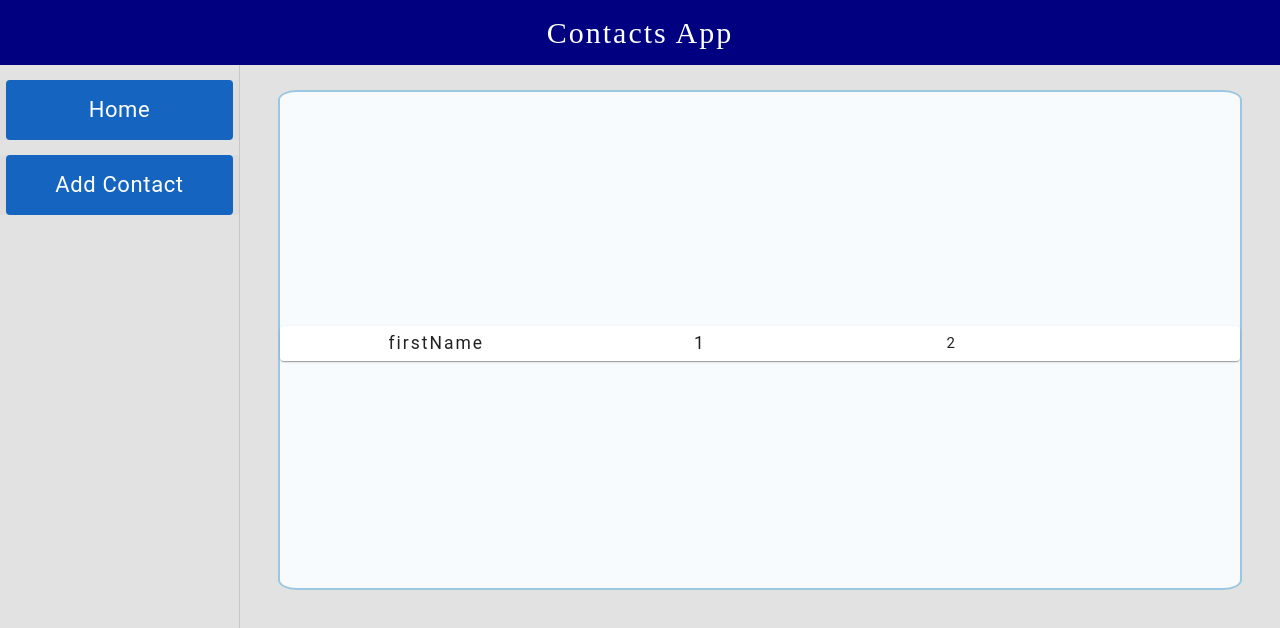
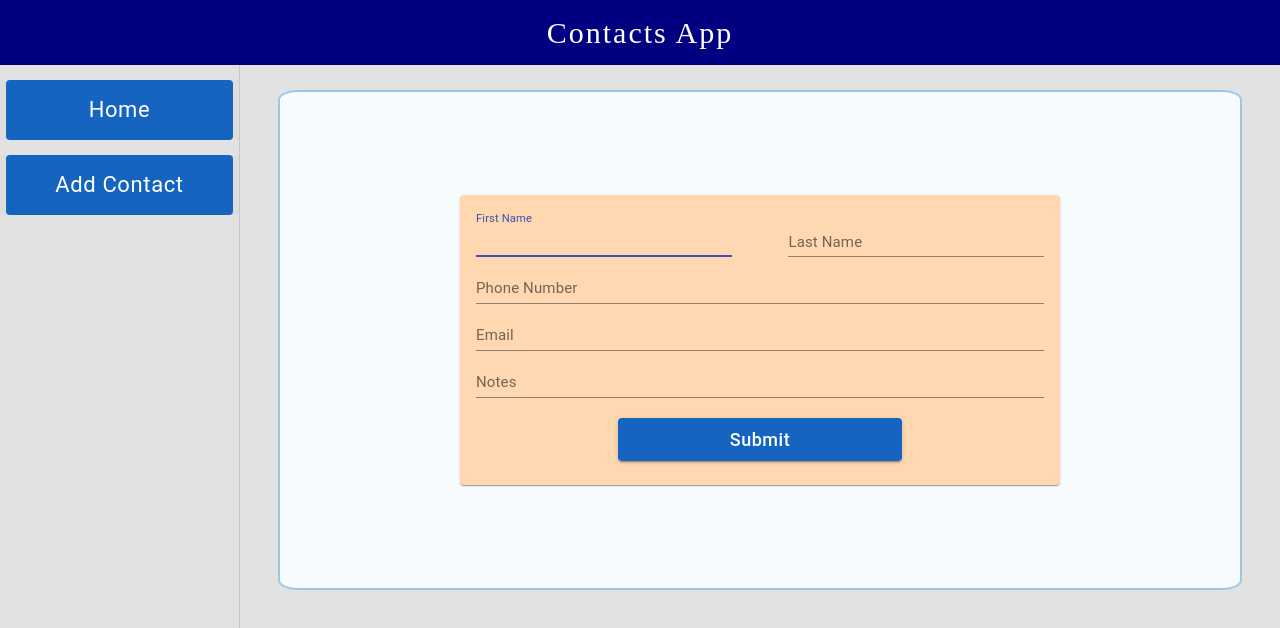
Before and after one commit to atonymartin20/ContactsApp, a React (Create React App) app in the folder frontend/: page /addContact in a window 1280 px wide. Shown: the top 628 px of the page. Built offline with nearby package versions, Linux system fonts and the light colour scheme.

Commit message:
addContact.js almost completed

```diff
--- a/frontend/src/components/contact/addContact.js
+++ b/frontend/src/components/contact/addContact.js
@@ -1,96 +1,20 @@
 import React from 'react';
 import withStyles from '@material-ui/core/styles/withStyles';
 import Card from '@material-ui/core/Card';
-import CardActions from '@material-ui/core/CardActions';
 import CardContent from '@material-ui/core/CardContent';
 import Button from '@material-ui/core/Button';
 import Navbar from '../navbar';
 import FormControl from '@material-ui/core/FormControl';
 import Input from '@material-ui/core/Input';
 import InputLabel from '@material-ui/core/InputLabel';
+import TextField from '@material-ui/core/TextField';
+import { AppContext } from '../context/appContext.js';
 
 const styles = theme => ({
-    container: {
+    addContactDiv: {
         width: '100%',
-        padding: 0,
-        margin: 0,
         display: 'flex',
-        justifyContent: 'flex-start',
-        alignItems: 'center',
-        fontSize: '1.75rem',
-        marginBottom: 3,
-        minHeight: 35,
-    },
-    name: {
-        width: '25%',
-        textAlign: 'center',
-        padding: '5px 10px',
-        [theme.breakpoints.down(1400)]: {
-            width: '32.5%'
-        },
-        [theme.breakpoints.down(1050)]: {
-            width: '40%',
-        },
-        [theme.breakpoints.down(950)]: {
-            width: '60%',
-        },
-        [theme.breakpoints.down(500)]: {
-            width: '100%',
-        },
-    },
-    phoneNumber: {
-        width: '20%',
-        textAlign: 'center',
-        padding: '5px 10px',
-        [theme.breakpoints.down(1400)]: {
-            width: '22.5%'
-        },
-        [theme.breakpoints.down(1052)]: {
-            width: '40%',
-        },
-        [theme.breakpoints.down(500)]: {
-            display: 'none',
-        },
-    },
-    email: {
-        width: '22.5%',
-        textAlign: 'center',
-        fontSize: '1.5rem',
-        overflowWrap: 'break-word',
-        padding: '5px 10px',
-        [theme.breakpoints.down(1400)]: {
-            width: '30%'
-        },
-        [theme.breakpoints.down(1052)]: {
-            display: 'none',
-        },
-    },
-    notes: {
-        width: '22.5%',
-        textAlign: 'center',
-        fontSize: '1.5rem',
-        padding: '5px 10px',
-        [theme.breakpoints.down(1400)]: {
-            display: 'none'
-        }
-    },
-    icons: {
-        width: '5%',
-        textAlign: 'center',
-        padding: '5px 10px',
-        [theme.breakpoints.down(1400)]: {
-            width: '7.5%'
-        },
-        [theme.breakpoints.down(1052)]: {
-            width: '10%',
-        },
-        [theme.breakpoints.down(950)]: {
-            display: 'none',
-        },
-    },
-    iconStyling: {
-        width: 25,
-        height: 25,
+        justifyContent: 'center',
     },
     addContactSpacingDiv: {
         margin: '90px 3% 20px 3%',
@@ -103,44 +27,145 @@ const styles = theme => ({
         flexDirection: 'column',
         justifyContent: 'center',
         alignItems: 'center'
-
-
     },
-    addContactDiv: {
+    card: {
         width: '100%',
+        maxWidth: '600px',
+        height: 'auto',
         display: 'flex',
-        justifyContent: 'center',
+        flexDirection: 'column',
+        flexWrap: 'wrap',
+        backgroundColor: '#ffd8b1',
+    },
+    form: {
+        display: 'flex',
+        flexWrap: 'wrap',
+        justifyContent: 'space-between',
+    },
+    inputHalfWidth: {
+        width: '45%',
+        [theme.breakpoints.down(900)]: {
+            width: '100%'
+        },
+        [theme.breakpoints.down(710)]: {
+            width: '45%'
+        },
+        [theme.breakpoints.down(500)]: {
+            width: '100%',
+        },
+    },
+    inputFullWidth: {
+        width: '100%',
+    },
+    inputLabelStyling: {
+        fontSize: '1.5rem'
+    },
+    inputStyling: {
+        fontSize: '1.5rem'
+    },
+    message: {
+        color: 'red',
+        fontSize: '1.5rem',
+    },
+    submitButton: {
+        width: '50%',
+        margin: '0 auto',
+        color: 'white',
+        backgroundColor: '#1565C0',
+        fontSize: '1.8rem',
+        textTransform: "none",
+        marginTop: 20,
+        "&:hover,&:focus": {
+            backgroundColor: "#AA1649",
+            color: "white"
+        },
     },
 });
 
 class AddContact extends React.Component {
     state = {
-        id: this.props.id,
-        firstName: this.props.firstName,
-        lastName: this.props.lastName,
-        phoneNumber: this.props.phoneNumber,
-        email: this.props.email,
-        notes: this.props.notes,
+        firstName: null,
+        lastName: null,
+        phoneNumber: null,
+        email: null,
+        notes: null,
+        message: '',
+        error: 0,
+        focus: 1,
     }
 
+    SubmitHandler = event => {
+        event.preventDefault();
+        const { firstName, lastName, phoneNumber, email, notes } = this.state;
+
+        if(!firstName && !lastName && !phoneNumber && !email && !notes) {
+            this.setState({
+                message: 'All fields cannot be empty',
+                focus: 1,
+                error: 1,
+            })
+        }
+
+        else if((firstName === null && lastName === null) || (firstName === '' || lastName === '')) {
+            this.setState({
+                firstName: 'Unknown',
+                lastName: 'Contact'
+            })
+        }
+
+    }
+
+    InputHandler = event => {
+        event.preventDefault();
+        const target = event.target;
+        this.setState({
+            [target.name]: target.value,
+            error: 0,
+            message: ''
+        })
+    }
     render() {
         const { classes } = this.props;
-        const { firstName, lastName, phoneNumber, email, notes } = this.state;
+
+        const labelStyle = {
+            fontSize: '1.5rem'
+        }
+        const textFieldStyle = {
+            fontSize: '1.5rem',
+        }
+
         return (
             <div className={classes.addContactDiv}>
                 <Navbar />
                 <div className={classes.addContactSpacingDiv}>
-                    <form className={classes.form} onSubmit={this.SubmitHandler}>
-                        <FormControl>
+                    <Card className={classes.card}>
+                        <CardContent>
+                            <p className={classes.message}>{this.state.message}</p>
+                            <form className={classes.form} onSubmit={this.SubmitHandler}>
+                                <FormControl className={classes.inputHalfWidth} error={this.state.error === 1 ? true: false}>
+                                    <InputLabel htmlFor='firstName' className={classes.inputLabelStyling}>First Name</InputLabel>
+                                    <Input autoFocus id="firstName" name="firstName" onChange={this.InputHandler} className={classes.inputStyling} />
+                                </FormControl>
+                                <FormControl className={classes.inputHalfWidth} error={this.state.error === 2 ? true: false}>
+                                    <InputLabel htmlFor='lastName' className={classes.inputLabelStyling}>Last Name</InputLabel>
+                                    <Input id="lastName" name="lastName" onChange={this.InputHandler} className={classes.inputStyling} />
+                                </FormControl>
+                                <FormControl className={classes.inputFullWidth} error={this.state.error === 3 ? true: false}>
+                                    <InputLabel htmlFor='phoneNumber' className={classes.inputLabelStyling}>Phone Number</InputLabel>
+                                    <Input id="phoneNumber" name="phoneNumber" onChange={this.InputHandler} className={classes.inputStyling} />
+                                </FormControl>
+                                <FormControl className={classes.inputFullWidth} error={this.state.error === 4 ? true: false}>
+                                    <InputLabel htmlFor='email' className={classes.inputLabelStyling}>Email</InputLabel>
+                                    <Input id="email" name="email" onChange={this.InputHandler} className={classes.inputStyling} />
+                                </FormControl>
+                                <FormControl className={classes.inputFullWidth} error={this.state.error === 5 ? true: false}>
+                                    <TextField multiline id="notes" name="notes" label="Notes" onChange={this.InputHandler} className={classes.inputStyling} InputLabelProps={{ style: labelStyle }} InputProps={{ style: textFieldStyle }} />
+                                </FormControl>
+                                <Button type='submit' variant='contained' className={classes.submitButton}>Submit</Button>
+                            </form>
+                        </CardContent>
+                    </Card>
 
-                        </FormControl>
-                    </form>
-                    <Card className={classes.container}>
-                        <p className={classes.name}>firstName {this.props.lastName}</p>
-                        <p className={classes.phoneNumber}>1{phoneNumber}</p>
-                        <p className={classes.email}>2{email}</p>
-                        <p className={classes.notes}>3{notes}</p>
-                    </Card>
                 </div>
             </div>
         )
@@ -148,4 +173,6 @@ class AddContact extends React.Component {
     }
 }
 
+AddContact.contextType = AppContext;
+
 export default withStyles(styles)(AddContact);
```
